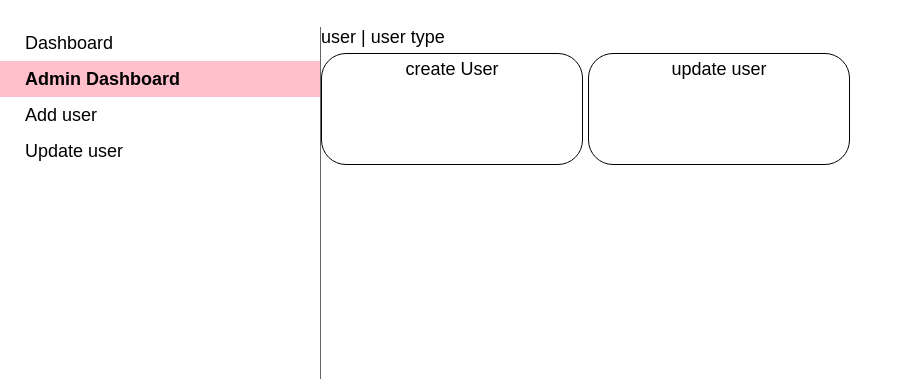
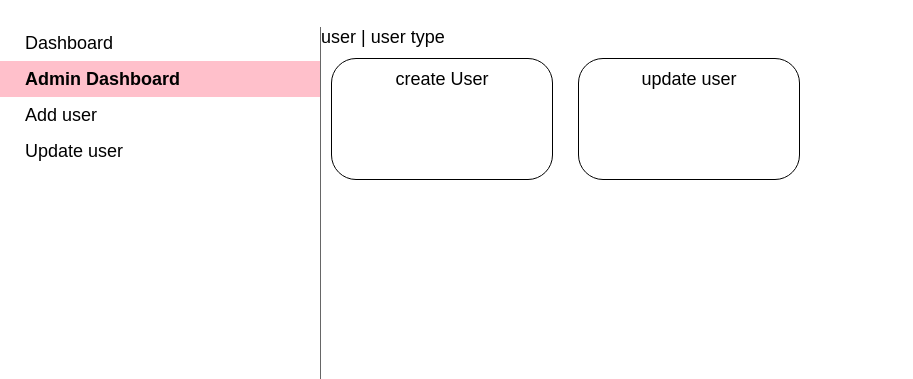
Before and after one commit to monkythe7th/cancerBurdenReseachLs, a Flask app: template templates/authdash.html in a window 1280 px wide. Shown: the part 125-504 px from the top of the page, without its empty margins (0-913 px from the left). Run offline with Flask 3, Linux system fonts and the light colour scheme; the template is opened without the code that fills it, so the values that code supplies are empty; parts of the project's set-up code (start-up, migrations or seed data) failed here and were passed over; some libraries are stand-ins or nearby versions.

Commit message:
17/08/23 to 'dev'

```diff
--- a/modules/patientDAO.py
+++ b/modules/patientDAO.py
@@ -86,7 +86,7 @@ class PatientDAO:
 
         try:
             if 'screening' not in self.patient.keys():
-                self.patient['screening'] = data
+                self.patient['screening'] = [data]
             elif self.patient['screening'] is dict:
                 self.patient['screening'] = [self.patient['screening'],data]
             elif self.patient['screening'] is list:
--- a/static/css/style.css
+++ b/static/css/style.css
@@ -44,6 +44,7 @@ header img.logo {
     position: relative;
     text-align: center;
     top: 125px;
+    width: 60%;
 }
 
 
@@ -170,10 +171,10 @@ header img.logo {
     border-radius: 25px;
     display: inline-block;
     height: 100px;
-    margin: 5px auto;
-    padding: 5px;
+    margin: 10px;
+    padding: 10px;
     text-align: center;
-    width: 250px;
+    width: 200px;
     color: #000;
     text-decoration: none;
 }
```
Also changed, not shown: static/js/scripts.js (+25 -5 lines).
